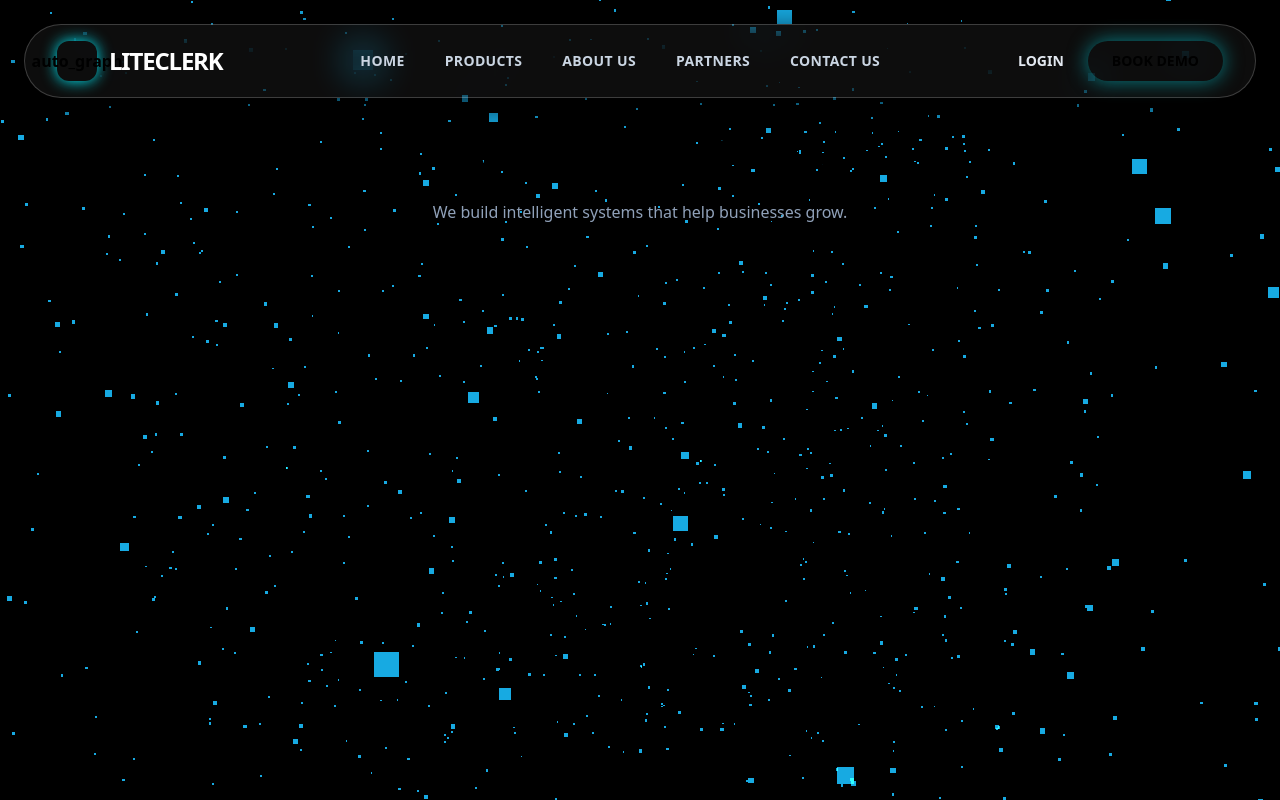
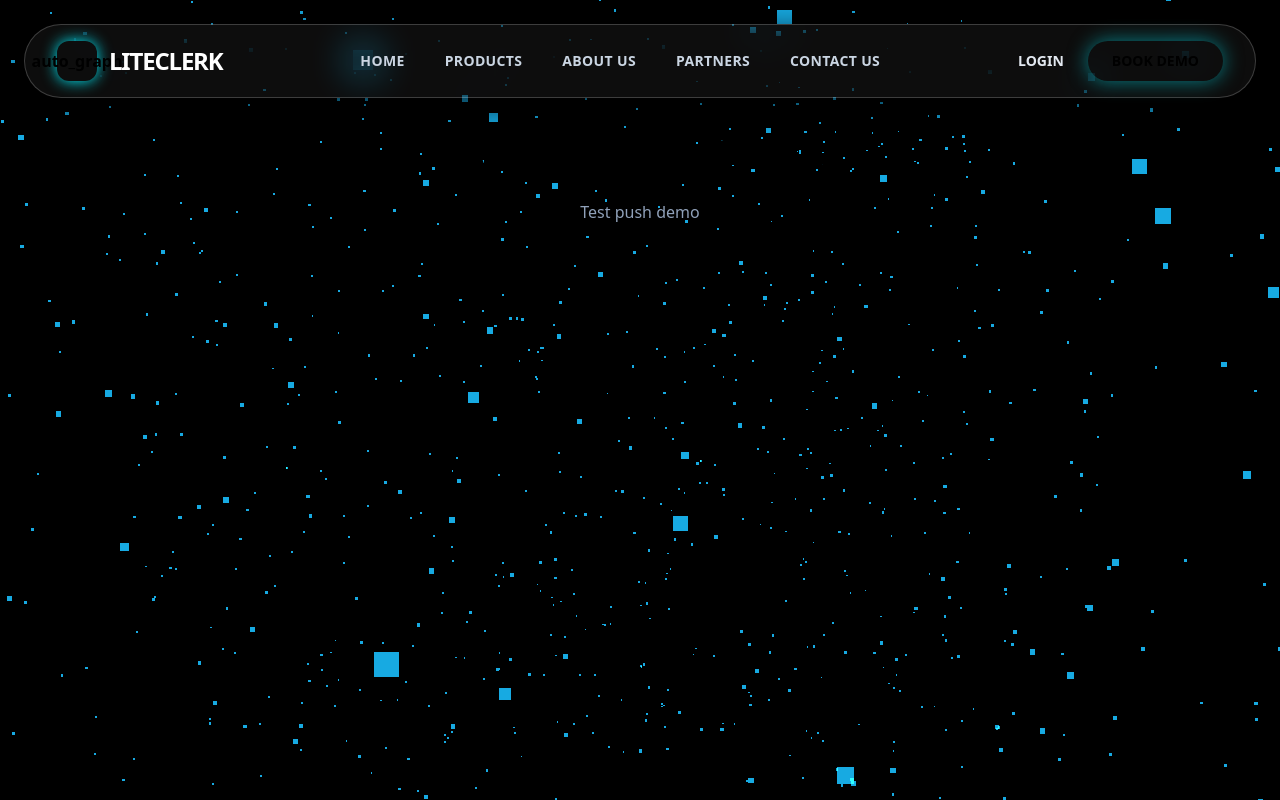
Before and after one commit to aikembuenaflor/Liteclerk, an Angular app: page /about in a window 1280 px wide. Built offline with nearby package versions, Linux system fonts and the light colour scheme.

Commit message:
test commit

```diff
--- a/src/app/pages/about/about.html
+++ b/src/app/pages/about/about.html
@@ -1,6 +1,6 @@
 <section class="max-w-5xl mx-auto py-32 text-center">
   <h2 class="text-5xl font-black">About LiteClerk</h2>
   <p class="mt-6 text-slate-400">
-    We build intelligent systems that help businesses grow.
+    Test push demo
   </p>
 </section>
```
